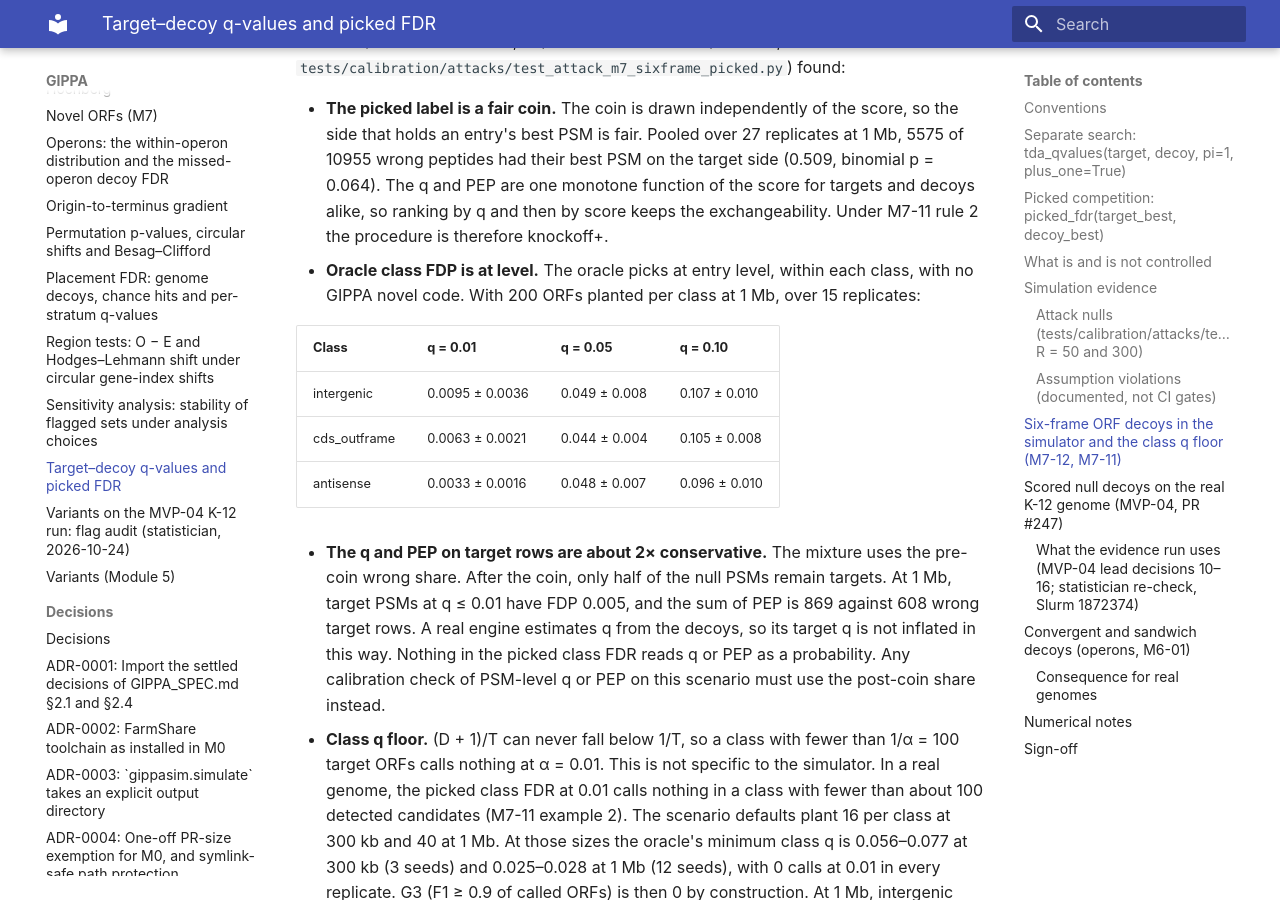
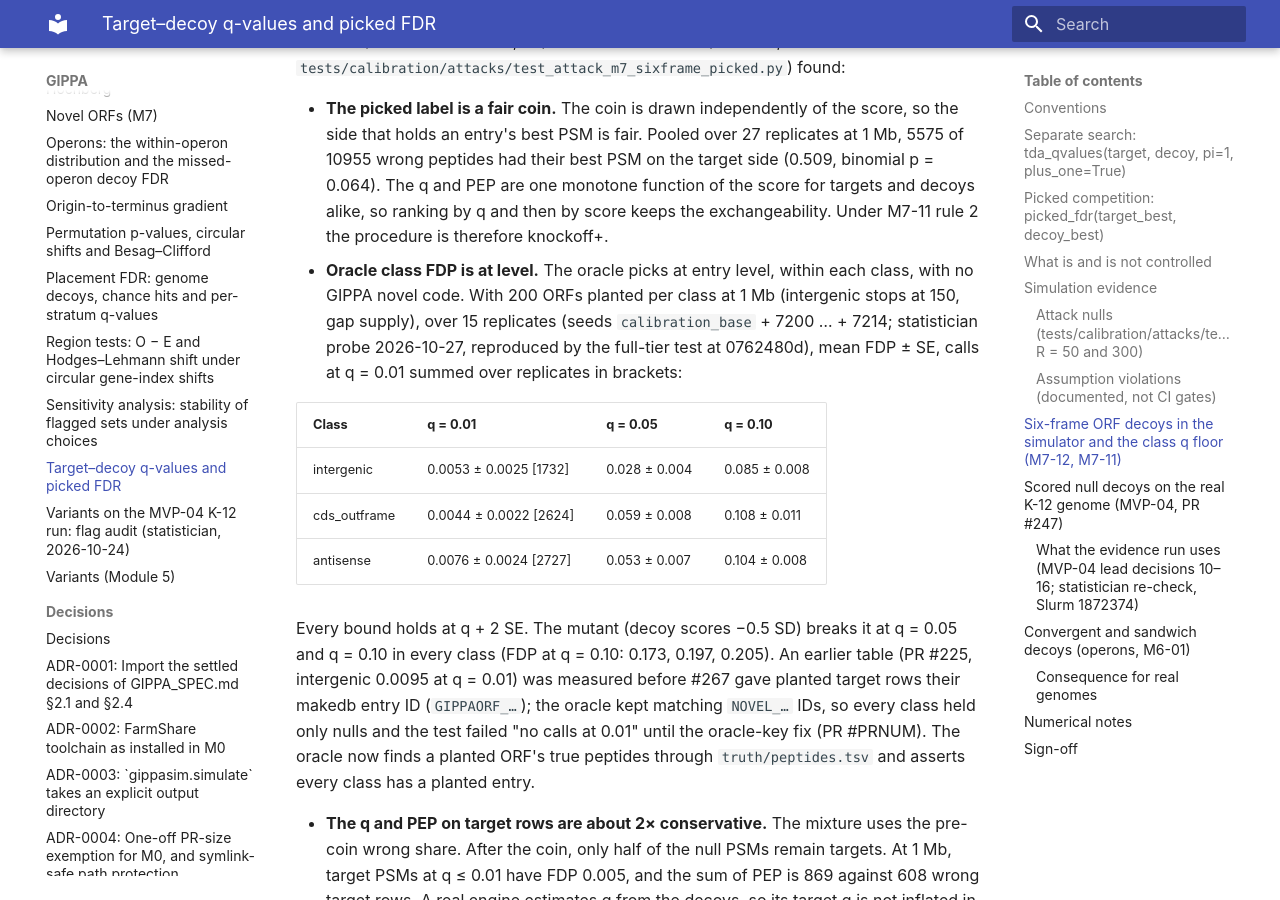
Before and after one commit to khoa-yelo/giap, an MkDocs documentation site: the page built from docs/methods/target-decoy.md, in a window 1280 px wide and 900 px high, scrolled down 4375 px. Built offline with MkDocs 1.6.1 and Material for MkDocs 9.7.7, drawn with Linux system fonts in a browser that asks for light colours.

Commit message:
test(calibration): six-frame picked-class attack oracle keys planted ORFs by makedb entry
Since #267 a planted novel ORF's target rows name its makedb entry
(GIPPAORF_...), while the truth table keeps NOVEL_xxxx. _class_fdp still
matched `protein_ids in nov`, so every class held only nulls and the
full-tier test failed "no calls at 0.01, intergenic". Find true peptides
through truth/peptides.tsv and key them by the entry ID; assert every class
has a planted entry. Tolerances, alpha, q levels, seeds, replicates and the
mutant unchanged (R3). Refresh the methods-note table; close M7-13 decision
12 and the backlog item.

Agent-Role: test-author

Co-Authored-By: Claude Opus 5.5 <noreply@anthropic.com>
Claude-Session: https://claude.ai/code/session_01PrvuX9xr7fWwMTpHJxPSjm

```diff
--- a/docs/methods/target-decoy.md
+++ b/docs/methods/target-decoy.md
@@ -131,13 +131,24 @@ Statistician round 3 (PR #225, `tests/calibration/attacks/test_attack_m7_sixfram
   monotone function of the score for targets and decoys alike, so ranking by q and then by score
   keeps the exchangeability. Under M7-11 rule 2 the procedure is therefore knockoff+.
 - **Oracle class FDP is at level.** The oracle picks at entry level, within each class, with no
-  GIPPA novel code. With 200 ORFs planted per class at 1 Mb, over 15 replicates:
+  GIPPA novel code. With 200 ORFs planted per class at 1 Mb (intergenic stops at 150, gap supply),
+  over 15 replicates (seeds `calibration_base` + 7200 … + 7214; statistician probe 2026-10-27,
+  reproduced by the full-tier test at 0762480d), mean FDP ± SE, calls at q = 0.01 summed over
+  replicates in brackets:
 
   | Class | q = 0.01 | q = 0.05 | q = 0.10 |
   |---|---|---|---|
-  | intergenic | 0.0095 ± 0.0036 | 0.049 ± 0.008 | 0.107 ± 0.010 |
-  | cds_outframe | 0.0063 ± 0.0021 | 0.044 ± 0.004 | 0.105 ± 0.008 |
-  | antisense | 0.0033 ± 0.0016 | 0.048 ± 0.007 | 0.096 ± 0.010 |
+  | intergenic | 0.0053 ± 0.0025 [1732] | 0.028 ± 0.004 | 0.085 ± 0.008 |
+  | cds_outframe | 0.0044 ± 0.0022 [2624] | 0.059 ± 0.008 | 0.108 ± 0.011 |
+  | antisense | 0.0076 ± 0.0024 [2727] | 0.053 ± 0.007 | 0.104 ± 0.008 |
+
+  Every bound holds at q + 2 SE. The mutant (decoy scores −0.5 SD) breaks it at q = 0.05 and
+  q = 0.10 in every class (FDP at q = 0.10: 0.173, 0.197, 0.205). An earlier table (PR #225,
+  intergenic 0.0095 at q = 0.01) was measured before #267 gave planted target rows their makedb
+  entry ID (`GIPPAORF_…`); the oracle kept matching `NOVEL_…` IDs, so every class held only
+  nulls and the test failed "no calls at 0.01" until the oracle-key fix (PR #PRNUM). The oracle
+  now finds a planted ORF's true peptides through `truth/peptides.tsv` and asserts every class has
+  a planted entry.
 
 - **The q and PEP on target rows are about 2× conservative.** The mixture uses the pre-coin wrong
   share. After the coin, only half of the null PSMs remain targets. At 1 Mb, target PSMs at
```
Also changed, not shown: docs/backlog.md (+1 -1 lines), docs/specs/M7-13-calibration-gate.md (+3 -0 lines), 1 other file.
